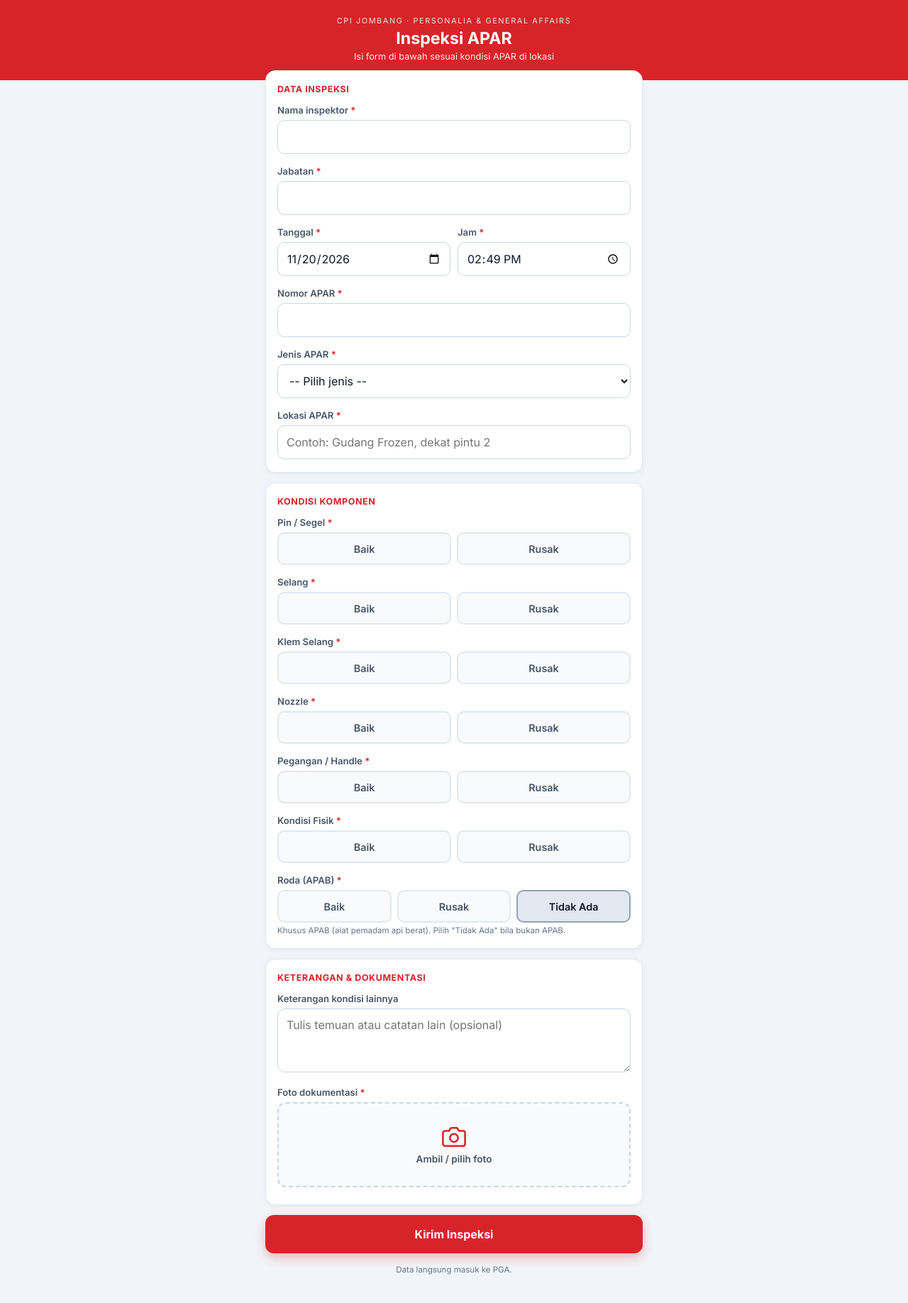
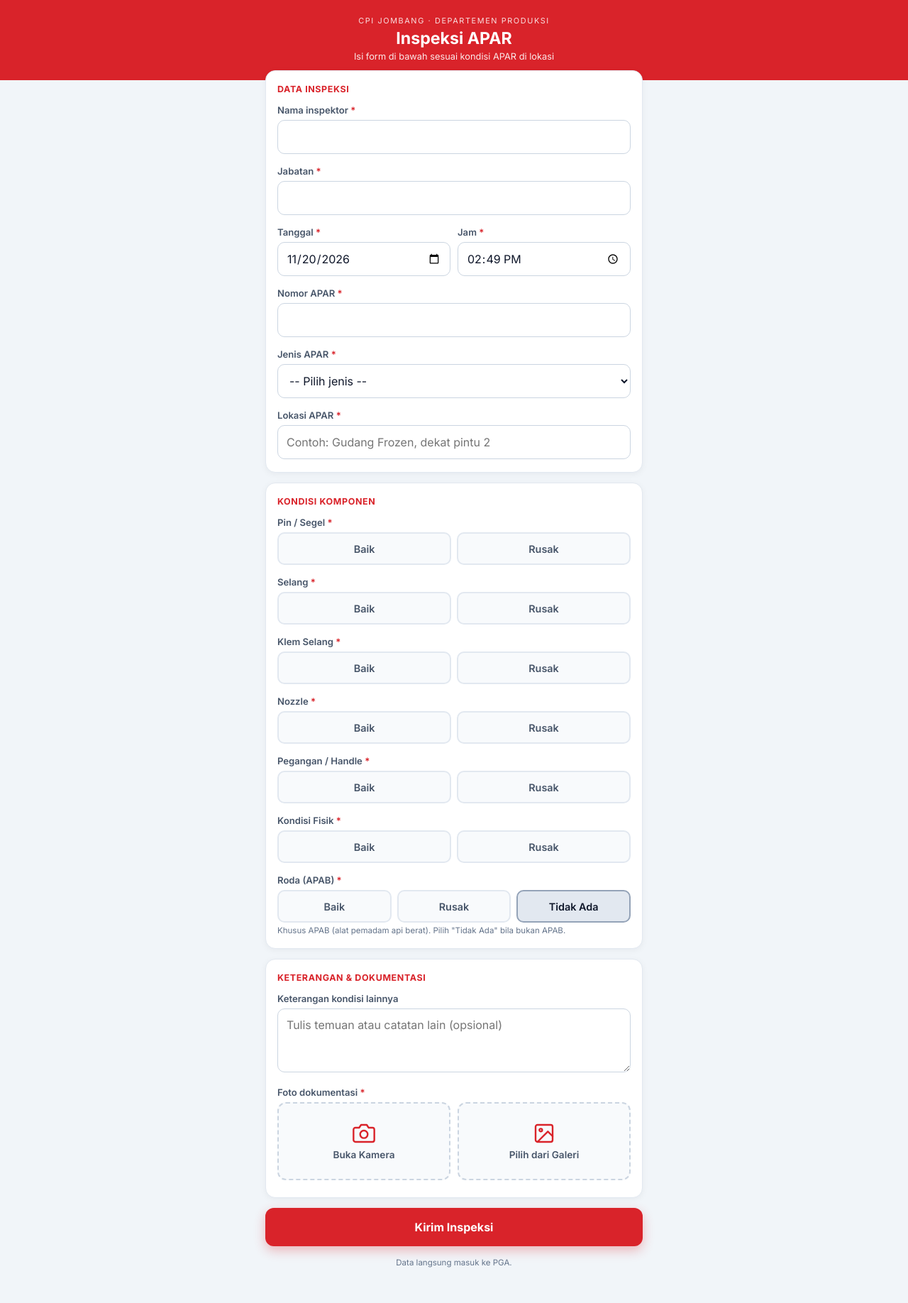
Before and after one commit to xeany-so-reckless/cpi-app-migrate-2, a Laravel app: page /apar in a window 1280 px wide. Shown: the whole page at 71% size. After the commit the page ends 1786 px from the top, so only its background shows below. Run offline with Laravel 12, Linux system fonts and the light colour scheme; parts of the project's set-up code (start-up, migrations or seed data) failed here and were passed over.

Commit message:
fixing bug antara android dan ios penanganan upload foto

```diff
--- a/resources/views/apar/form.blade.php
+++ b/resources/views/apar/form.blade.php
@@ -61,16 +61,17 @@
         .seg input:checked + .pill.na  { background: #e2e8f0; border-color: #94a3b8; color: var(--slate); }
         .seg input:focus-visible + .pill { outline: 3px solid #93c5fd; outline-offset: 1px; }
 
-        /* Foto */
+        /* Foto: dua tombol (kamera & galeri) */
+        .foto-actions { display: grid; grid-template-columns: 1fr 1fr; gap: 10px; }
         .foto-btn {
             display: flex; flex-direction: column; align-items: center; justify-content: center; gap: 6px;
-            width: 100%; min-height: 120px; border: 2px dashed #cbd5e1; border-radius: 12px;
+            width: 100%; min-height: 110px; border: 2px dashed #cbd5e1; border-radius: 12px;
             background: #f8fafc; color: var(--slate-3); font-size: .85rem; font-weight: 600;
-            cursor: pointer; text-align: center; padding: 14px;
+            cursor: pointer; text-align: center; padding: 12px;
         }
-        .foto-btn svg { width: 34px; height: 34px; stroke: var(--red); }
+        .foto-btn svg { width: 32px; height: 32px; stroke: var(--red); }
         .foto-btn.has-file { border-style: solid; border-color: var(--green); }
-        #foto { position: absolute; width: 1px; height: 1px; opacity: 0; pointer-events: none; }
+        #foto, #fotoKamera { position: absolute; width: 1px; height: 1px; opacity: 0; pointer-events: none; }
         .foto-wrap { position: relative; }
         #fotoPreview { display: none; width: 100%; max-height: 300px; object-fit: contain; border-radius: 10px; margin-top: 10px; border: 1px solid var(--line); background: #000; }
         #fotoInfo { font-size: .74rem; color: var(--muted); margin-top: 6px; }
@@ -90,7 +91,7 @@
 <body>
 
 <header class="head">
-    <div class="eyebrow">CPI Jombang &middot; Personalia & General Affairs</div>
+    <div class="eyebrow">CPI Jombang &middot; Departemen Produksi</div>
     <h1>Inspeksi APAR</h1>
     <p>Isi form di bawah sesuai kondisi APAR di lokasi</p>
 </header>
@@ -219,11 +220,21 @@
             <div class="field">
                 <span class="lbl">Foto dokumentasi <span class="req">*</span></span>
                 <div class="foto-wrap">
+                    {{-- Input utama (yang dikirim ke server). Galeri langsung mengisi input ini. --}}
                     <input type="file" id="foto" name="foto" accept="image/*" required>
-                    <label for="foto" class="foto-btn" id="fotoBtn">
-                        <svg viewBox="0 0 24 24" fill="none" stroke-width="1.8" stroke-linecap="round" stroke-linejoin="round"><path d="M23 19a2 2 0 0 1-2 2H3a2 2 0 0 1-2-2V8a2 2 0 0 1 2-2h4l2-3h6l2 3h4a2 2 0 0 1 2 2z"/><circle cx="12" cy="13" r="4"/></svg>
-                        <span id="fotoText">Ambil / pilih foto</span>
-                    </label>
+                    {{-- Input kamera: memaksa membuka kamera (tanpa name, filenya disalin ke #foto lewat JS) --}}
+                    <input type="file" id="fotoKamera" accept="image/*" capture="environment" tabindex="-1">
+
+                    <div class="foto-actions">
+                        <label for="fotoKamera" class="foto-btn">
+                            <svg viewBox="0 0 24 24" fill="none" stroke-width="1.8" stroke-linecap="round" stroke-linejoin="round"><path d="M23 19a2 2 0 0 1-2 2H3a2 2 0 0 1-2-2V8a2 2 0 0 1 2-2h4l2-3h6l2 3h4a2 2 0 0 1 2 2z"/><circle cx="12" cy="13" r="4"/></svg>
+                            <span>Buka Kamera</span>
+                        </label>
+                        <label for="foto" class="foto-btn">
+                            <svg viewBox="0 0 24 24" fill="none" stroke-width="1.8" stroke-linecap="round" stroke-linejoin="round"><rect x="3" y="3" width="18" height="18" rx="2"/><circle cx="8.5" cy="8.5" r="1.5"/><path d="m21 15-5-5L5 21"/></svg>
+                            <span>Pilih dari Galeri</span>
+                        </label>
+                    </div>
                 </div>
                 <img id="fotoPreview" alt="Pratinjau foto">
                 <div id="fotoInfo"></div>
@@ -254,8 +265,7 @@
     // ---- Foto: pratinjau + perkecil di browser sebelum diunggah ----
     const MAX_SISI = 1600;
     const foto = document.getElementById('foto');
-    const fotoBtn = document.getElementById('fotoBtn');
-    const fotoText = document.getElementById('fotoText');
+    const fotoKamera = document.getElementById('fotoKamera');
     const preview = document.getElementById('fotoPreview');
     const info = document.getElementById('fotoInfo');
     const btnSubmit = document.getElementById('btnSubmit');
@@ -302,12 +312,18 @@
 
         preview.src = URL.createObjectURL(file);
         preview.style.display = 'block';
-        fotoBtn.classList.add('has-file');
-        fotoText.textContent = 'Ganti foto';
+        document.querySelectorAll('.foto-btn').forEach(b => b.classList.add('has-file'));
         info.textContent = 'Ukuran foto: ' + kb(file.size);
 
         btnSubmit.disabled = false;
         btnSubmit.textContent = 'Kirim Inspeksi';
+    });
+
+    // Hasil jepretan kamera disalin ke input utama, lalu diproses sama seperti foto galeri
+    fotoKamera.addEventListener('change', function () {
+        if (!fotoKamera.files.length) return;
+        foto.files = fotoKamera.files;
+        foto.dispatchEvent(new Event('change'));
     });
 
     // ---- Cegah kirim ganda ----
```
